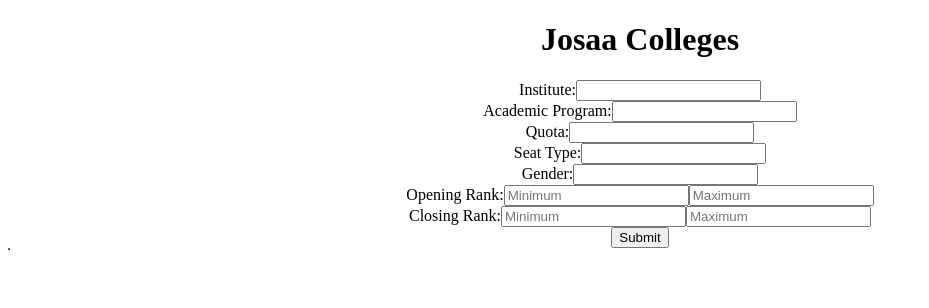
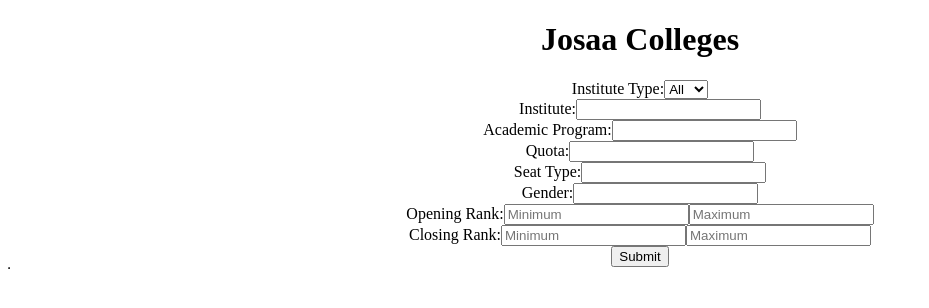
Before and after one commit to shubham282raj/excel-query, a React (Create React App) app in the folder frontend/: page / in a window 1280 px wide. Shown: the top 308 px of the page, without its empty margins (0-929 px from the left). Built offline with nearby package versions, Linux system fonts and the light colour scheme.

Commit message:
Frontend: Added institute type dropdown

```diff
--- a/frontend/src/components/Form.jsx
+++ b/frontend/src/components/Form.jsx
@@ -9,6 +9,7 @@
 
   const handleFormQuery = (rawData, data) => {
     const {
+      instituteType,
       institute,
       academicProgram,
       quota,
@@ -26,6 +27,10 @@
       const quotaWords = quota.split(" ").filter(Boolean);
       const seatTypeWords = seatType.split(" ").filter(Boolean);
       const genderWords = gender.split(" ").filter(Boolean);
+
+      const collegeTypeMatch = row["Institute"]
+        .toLowerCase()
+        .includes(instituteType.toLowerCase());
 
       const collegeMatch =
         instituteWords.length === 0 ||
@@ -65,6 +70,7 @@
           Number(row["Closing Rank"]) <= Number(closingMaxRank));
 
       return (
+        collegeTypeMatch &&
         collegeMatch &&
         programMatch &&
         quotaMatch &&
@@ -94,6 +100,19 @@
   return (
     <div>
       <form onSubmit={handleSubmit(onSubmit)}>
+        <div>
+          <label>
+            Institute Type:
+            <select {...register("instituteType")}>
+              <option value="">All</option>
+              <option value="Indian Institute of Technology">IIT</option>
+              <option value="National Institute of Technology">NIT</option>
+              <option value="Indian Institutes of Information Technology">
+                IIIT
+              </option>
+            </select>
+          </label>
+        </div>
         <div>
           <label>
             Institute:
```
